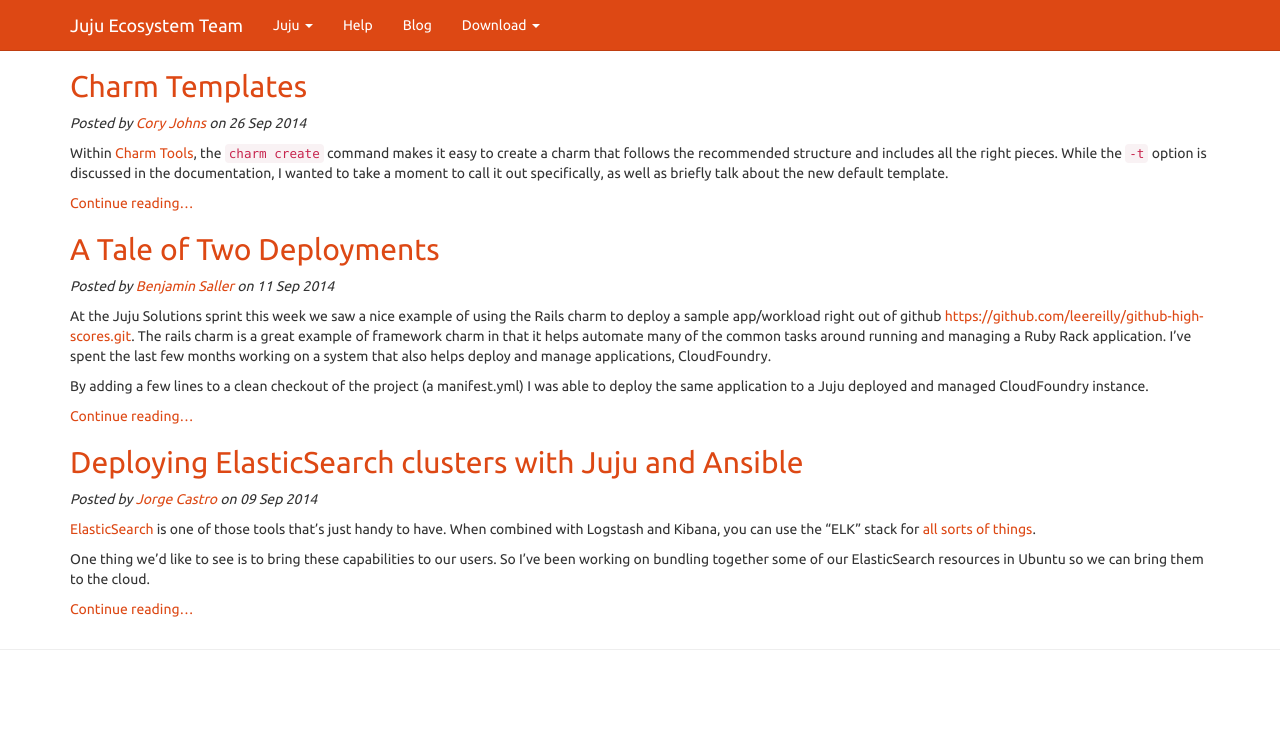
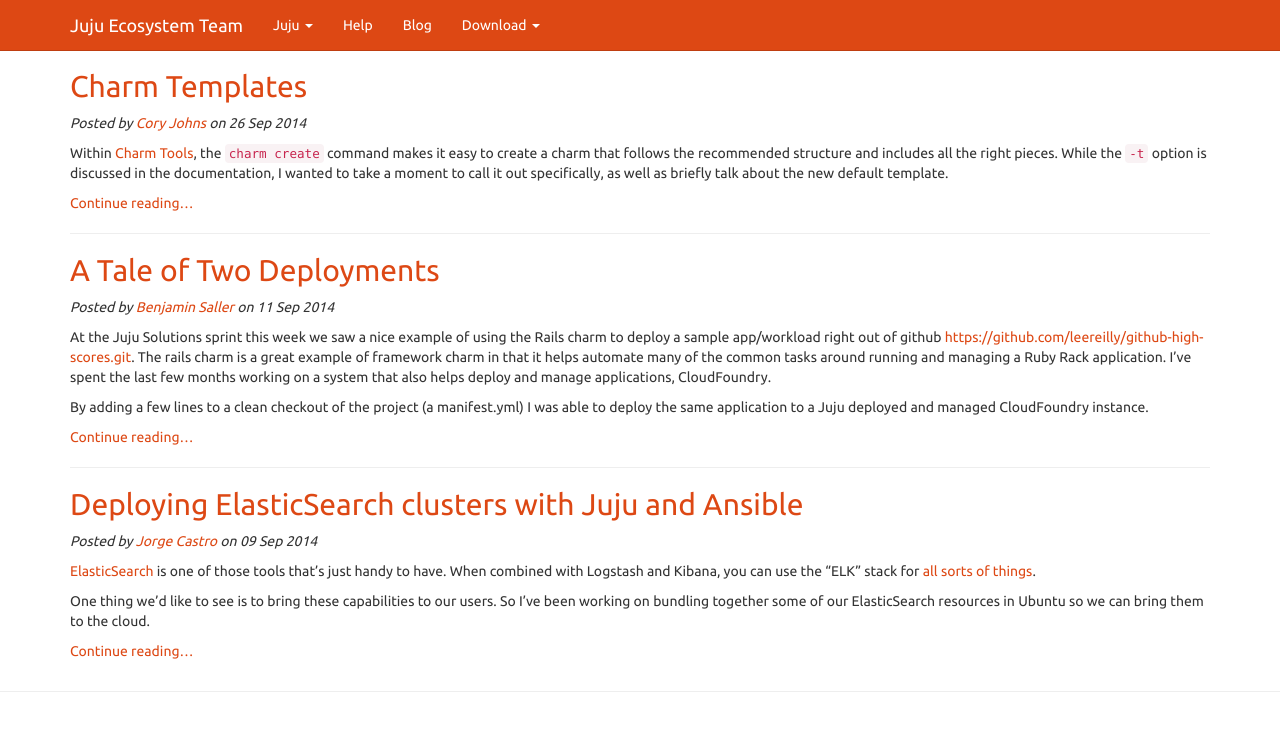
Before and after one commit to juju-solutions/juju-solutions.github.io, a Jekyll site: the page built from index.html, in a window 1280 px wide. Shown: the top 731 px of the page. Built offline with Jekyll 4.4.1, drawn with Linux system fonts in a browser that asks for light colours.

Commit message:
Add a light line between entries on the index page, to better distinguish posts

```diff
--- a/index.html
+++ b/index.html
@@ -11,7 +11,7 @@ layout: default
             {{ post.content | split:site.excerpt_separator | first }}
             {% if post.content contains site.excerpt_separator %}<a href="{{ post.url }}">Continue reading&hellip;</a>{% endif %}
         </p>
-
+        {% unless forloop.last %}<hr/>{% endunless %}
 {% endfor %}
 
 </div>
```
